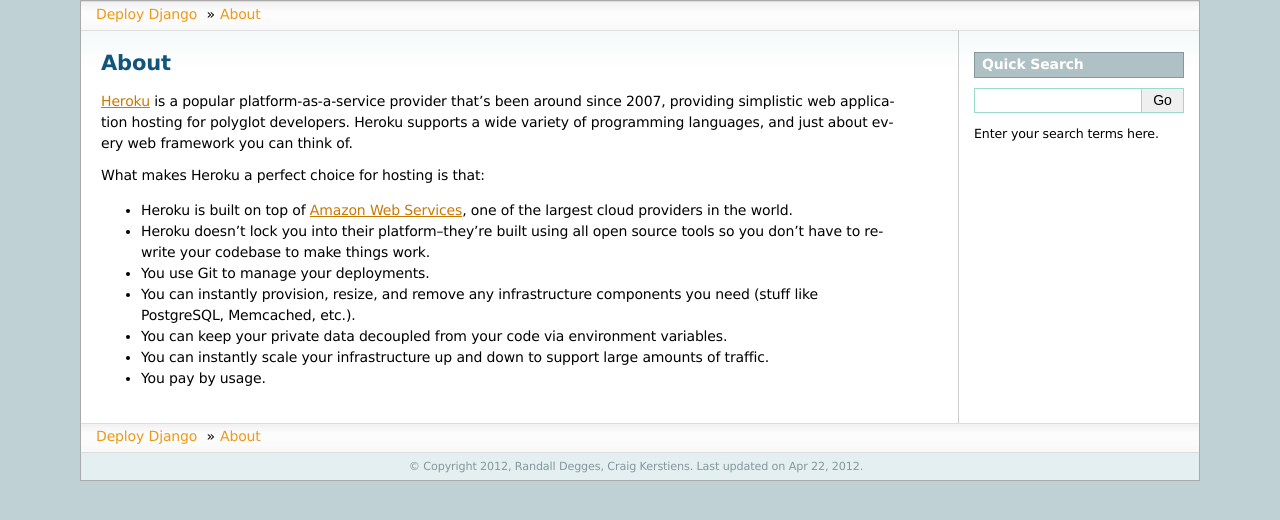
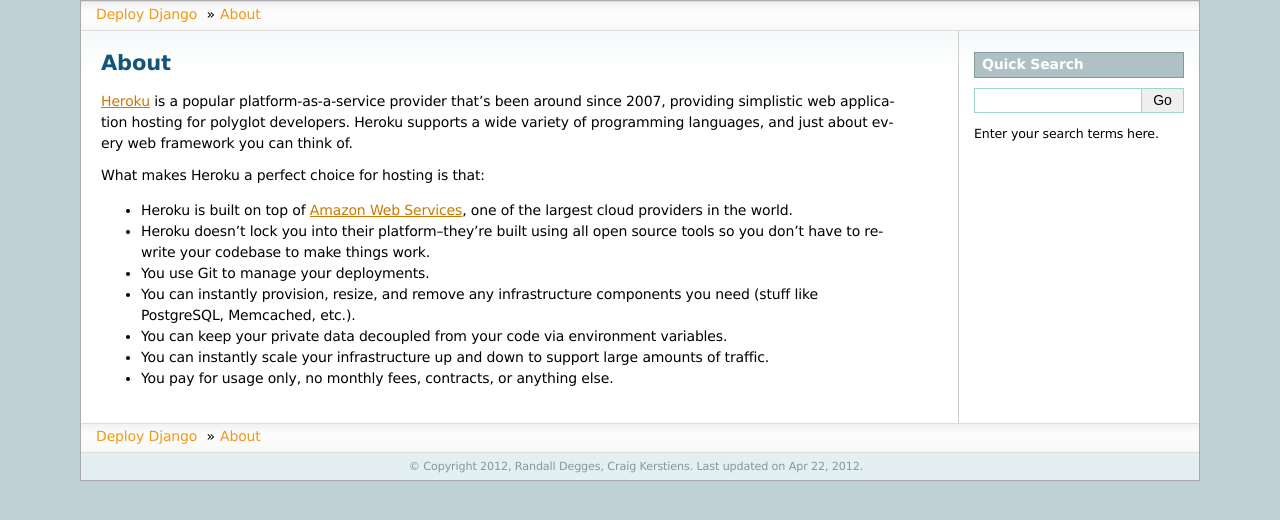
Before and after one commit to perryyo/deploydjango.com, a Sphinx documentation site: the page built from source/heroku/about.rst, in a window 1280 px wide. Shown: the top 520 px of the page. Built offline with Sphinx 7.4.7, drawn with Linux system fonts in a browser that asks for light colours.

Commit message:
Fixing some wording.

```diff
--- a/source/heroku/about.rst
+++ b/source/heroku/about.rst
@@ -25,4 +25,4 @@
 - You can instantly scale your infrastructure up and down to support large
   amounts of traffic.
 
-- You pay by usage.
+- You pay for usage only, no monthly fees, contracts, or anything else.
```
